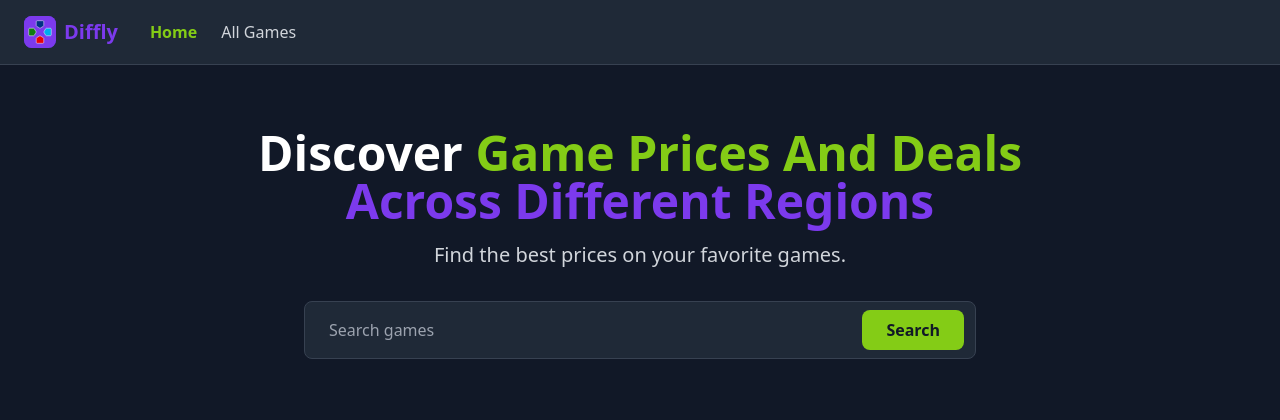
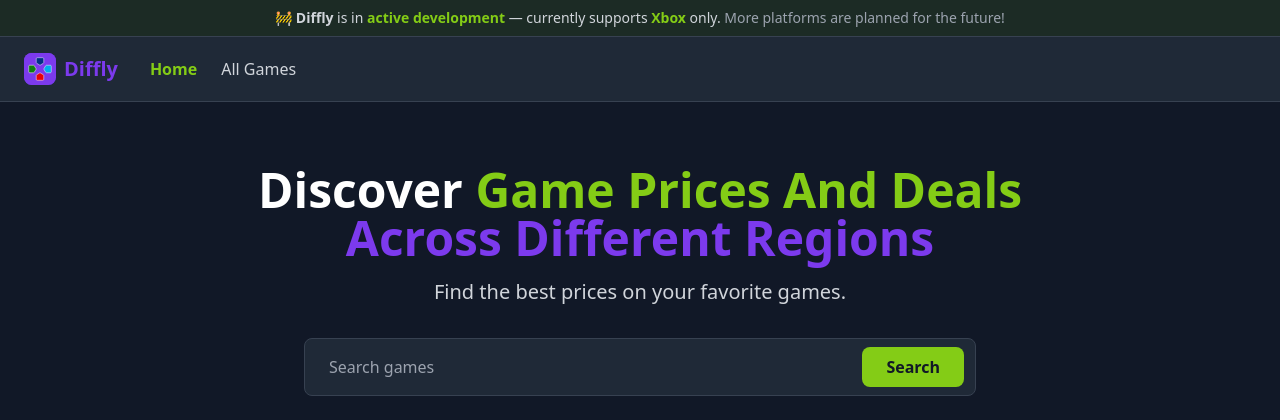
Before and after one commit to 6SUPER6SONIC6/Diffly, a Django app: page / in a window 1280 px wide. Shown: the top 420 px of the page. Run offline with Django 5.2, Linux system fonts and the light colour scheme; data that the repository does not hold is empty; some libraries are stand-ins or nearby versions.

Commit message:
add development announcement banner

```diff
--- a/templates/base.html
+++ b/templates/base.html
@@ -38,6 +38,13 @@
 
 </head>
 <body class="bg-dark-bg text-white flex flex-col min-h-screen">
+
+<!-- Top Announcement Banner -->
+<div class="bg-accent/10 text-center py-2 text-sm text-gray-300 border-b border-dark-border">
+    🚧 <b>Diffly</b> is in <span class="text-accent font-semibold">active development</span> — currently supports <span class="text-accent font-semibold">Xbox</span> only.
+  <span class="text-gray-400"> More platforms are planned for the future!</span>
+</div>
+
     <!-- Navigation -->
     <nav class="bg-dark-card border-b border-dark-border sticky top-0 z-50">
         <div class="max-w-7xl mx-auto px-6 py-4">
```
